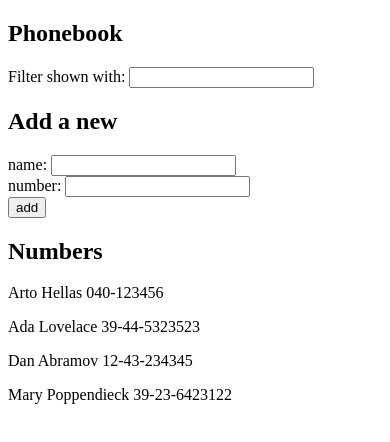
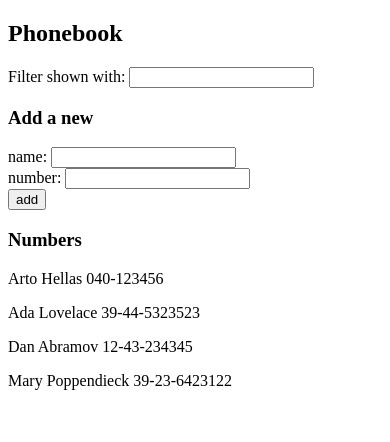
Before and after one commit to 4RM4C4/FullstackOpen, a React (Vite) app in the folder part2/phonebook/: page / in a window 390 px wide. Shown: the top 442 px of the page. Built offline with nearby package versions, Linux system fonts and the light colour scheme.

Commit message:
Commit Part2 exercise 2.10 Phonebook
Part2 exercise 2.10 Phonebook

```diff
--- a/part2/phonebook/src/App.jsx
+++ b/part2/phonebook/src/App.jsx
@@ -1,4 +1,7 @@
 import { useState } from 'react'
+import Filter from './components/Filter'
+import PersonForm from './components/PersonForm'
+import Persons from './components/Persons'
 
 const App = () => {
   const [persons, setPersons] = useState([
@@ -42,15 +45,11 @@ const App = () => {
   return (
     <div>
       <h2>Phonebook</h2>
-      <div> Filter shown with: <input value={filter} onChange={handleFilterChange} /> </div>
-      <h2>Add a new</h2>
-      <form onSubmit={addName}>
-        <div> name: <input value={newName} onChange={handleNameChange} /> </div>
-        <div> number: <input value={newNumber} onChange={handleNumberChange} /> </div>
-        <div> <button type="submit">add</button> </div>
-      </form>
-      <h2>Numbers</h2>
-      {filter === '' ? persons.map((person, position) => <p key={position}>{person.name} {person.number}</p>) : persons.map((person, position) => (person.name.toLowerCase().includes(filter.toLowerCase()) || person.number.includes(filter) ? <p key={position}>{person.name} {person.number}</p> : ''))}
+      <Filter value={filter} action={handleFilterChange}/>
+      <h3>Add a new</h3>
+      <PersonForm formAction={addName} name={newName} nameChange={handleNameChange} number={newNumber} numberChange={handleNumberChange} />
+      <h3>Numbers</h3>
+      <Persons persons={persons} filter={filter}/>
     </div>
   )
 }
--- /dev/null
+++ b/part2/phonebook/src/components/Filter.jsx
@@ -0,0 +1,5 @@
+import React from 'react'
+
+const Filter = ({value, action}) => <div> Filter shown with: <input value={value} onChange={action} /> </div>
+
+export default Filter
--- /dev/null
+++ b/part2/phonebook/src/components/PersonForm.jsx
@@ -0,0 +1,10 @@
+import React from 'react'
+
+const PersonForm = ({formAction, name, nameChange, number, numberChange}) =>
+    <form onSubmit={formAction}>
+        <div> name: <input value={name} onChange={nameChange} /> </div>
+        <div> number: <input value={number} onChange={numberChange} /> </div>
+        <div> <button type="submit">add</button> </div>
+    </form>
+
+export default PersonForm
--- /dev/null
+++ b/part2/phonebook/src/components/Persons.jsx
@@ -0,0 +1,5 @@
+import React from 'react'
+
+const Persons = ({persons, filter}) => filter === '' ? persons.map((person, position) => <p key={position}>{person.name} {person.number}</p>) : persons.map((person, position) => (person.name.toLowerCase().includes(filter.toLowerCase()) || person.number.includes(filter) ? <p key={position}>{person.name} {person.number}</p> : ''))
+
+export default Persons
```
